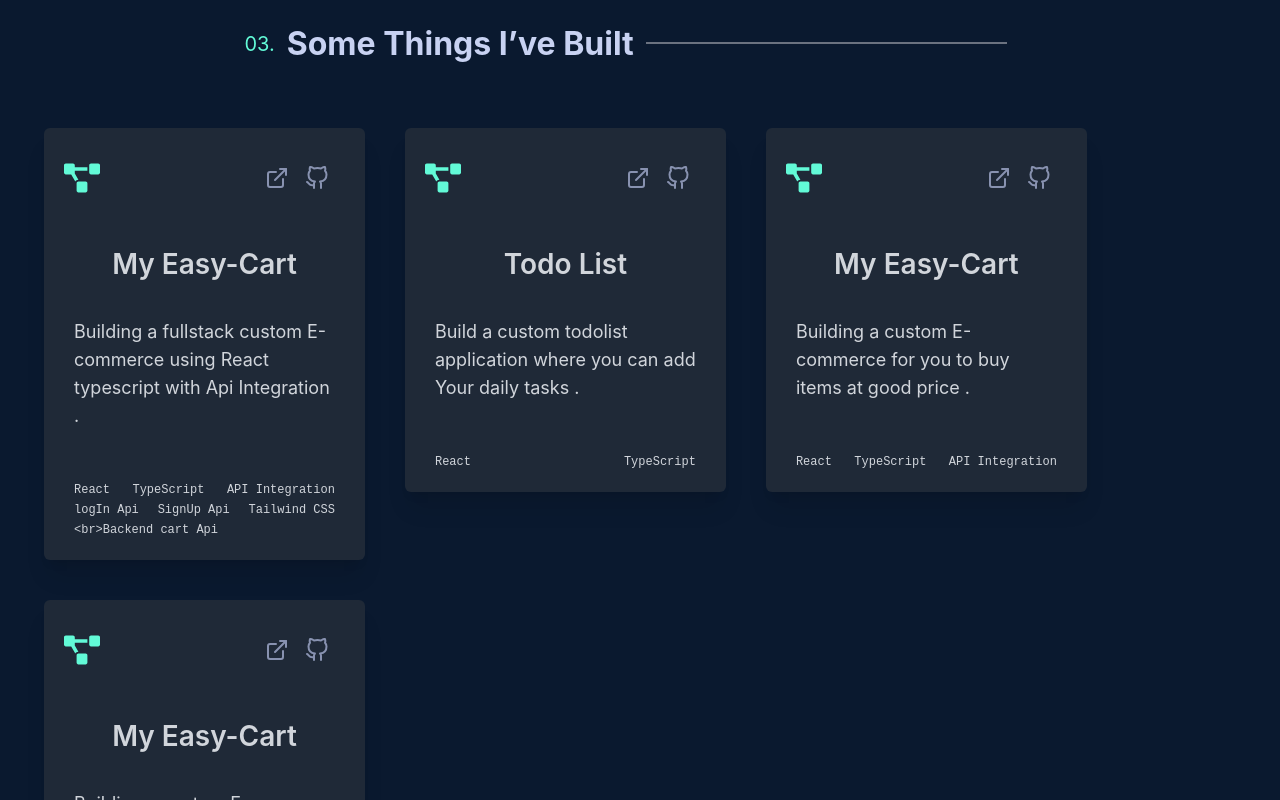
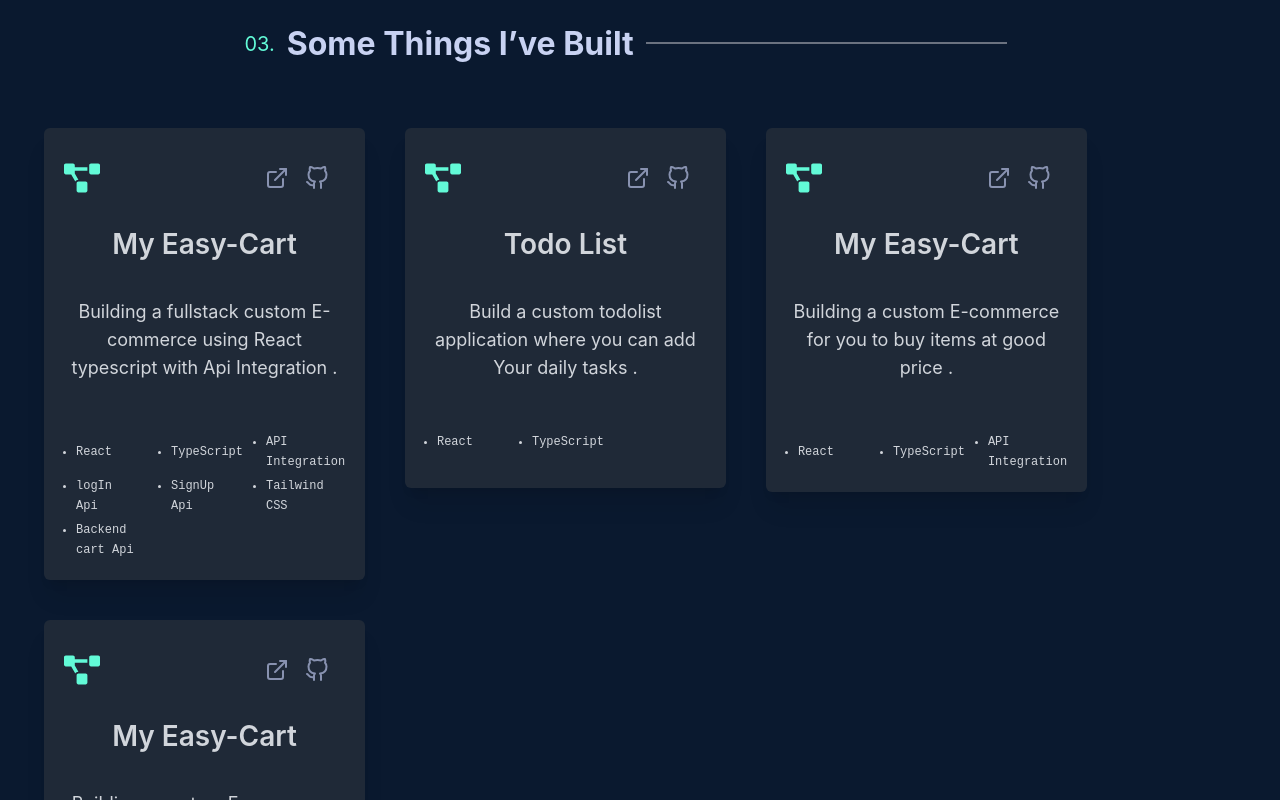
Before and after one commit to rkandwal300/Portfolio, a React (Vite) app: page / in a window 1280 px wide. Shown: the part 1660-2460 px from the top of the page. Built offline with nearby package versions, Linux system fonts and the light colour scheme.

Commit message:
portfolio corrected  just data needed to add

```diff
--- a/src/ProtFolio/Project/NoteWorthyProject.tsx
+++ b/src/ProtFolio/Project/NoteWorthyProject.tsx
@@ -20,11 +20,11 @@ const NoteWorthyProject  :FC <PropsType> = ({  title , description, git   ,   li
 // console.log ( ' lmguage = ',language)
 
     return (
-    <div className={' h-fit max-w-full  rounded-md shadow-xl bg-gray-800 flex flex-col justify-start  items-center   m-[20px]  p-[20px]  ' +  (hide ? ' translate-y-[-5%] ' :'')}
+    <div className={' min-h-[360px] h-fit max-w-full max  rounded-md shadow-xl bg-gray-800 flex flex-col justify-start  items-center   m-[20px]  p-[20px]    ' +  (hide ? ' translate-y-[-5%] ' :'')}
     onMouseEnter={ onHoverIn}
     onMouseLeave= { onHoverOut }
     >
-        <div className=' w-full flex flex-row  justify-between my-3 items-center    '>
+        <div className=' w-full flex flex-row  justify-between my-3 items-center  '>
             <div  className=' textC text-4xl  '> <FaProjectDiagram /> </div>
             <div className=' text-2xl flex flex-row'>
                 <a href= {link } className='textH  ' target={'_blank'} > <FiExternalLink /> </a>
@@ -32,14 +32,14 @@ const NoteWorthyProject  :FC <PropsType> = ({  title , description, git   ,   li
             </div>
         </div>
 
-        <div className=' flex flex-col mt-[30px] justify-center items-center px-[10px]'>
-            <div className= {' text-gray-300 hover:text-teal-300 fontFM text-[28px] mt-3 font-semibold mb-  ' + (hide ? ' text-teal-300' : '')}> {title} </div>
+        <div className=' flex flex-col mt-[10px] justify-center items-center px-[0px]'>
+            <div className= {' text-gray-300 hover:text-teal-300 fontFM text-[28px] mt-3 font-semibold  ' + (hide ? ' text-teal-300' : '')}> {title} </div>
 
-            <p className=' text-gray-300  mt-[40px]' > {description} </p>
+            <p className=' text-gray-300  mt-[40px] text-center' > {description} </p>
 
-            <div  style={{ fontFamily : '"SF Mono", "Fira Code", "Fira Mono", "Roboto Mono", monospace', }} className='flex flex-wrap justify-between items-center  w-full leading-5 fontF mt-[50px] text-gray-300 text-xs '>
+            <div  style={{ fontFamily : '"SF Mono", "Fira Code", "Fira Mono", "Roboto Mono", monospace', }} className=' w-full grid grid-cols-3 col-span-2  gap-1  justify-center items-center  w-full leading-5 fontF mt-[50px] text-gray-300 text-xs text-left  '>
                 { language.map ((val,index)=>{
-                    return ( <div  key = {index}> {val} </div>)
+                    return ( <div className=' mr-2  px-3' key = {index}>  <div className=' list-item'> {val}</div> </div>)
                 })}
 
 
--- a/src/ProtFolio/allData.ts
+++ b/src/ProtFolio/allData.ts
@@ -4,7 +4,7 @@ export const  allData = [
         description :  'Building a fullstack custom E-commerce  using React typescript with Api Integration  .',
         github :'https://lnkd.in/g9JnnduR'  ,
         linl :  'https://my-easycart.netlify.app/' ,
-        languages : [ 'React' , ' TypeScript' , ' API Integration' , "logIn Api ","SignUp Api" , "Tailwind CSS" ," <br>Backend cart Api" ],
+        languages : [ 'React' , ' TypeScript' , ' API Integration' , "logIn Api ","SignUp Api" , "Tailwind CSS" ," Backend cart Api" ],
         year : 2022 ,
     } ,
     {
```
